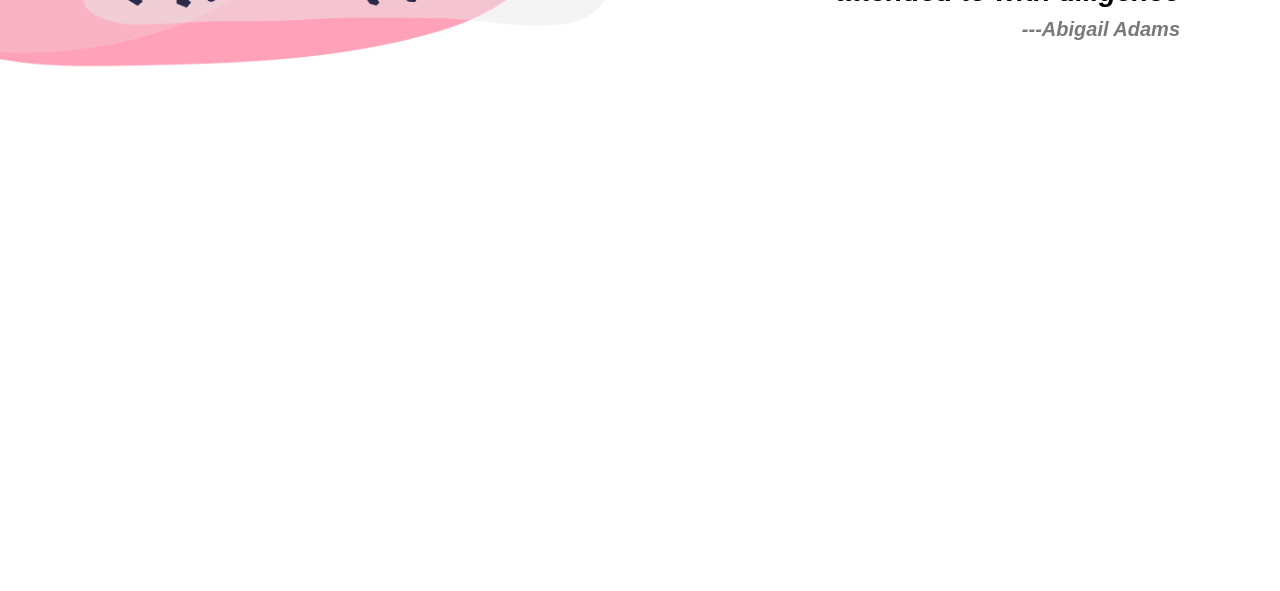
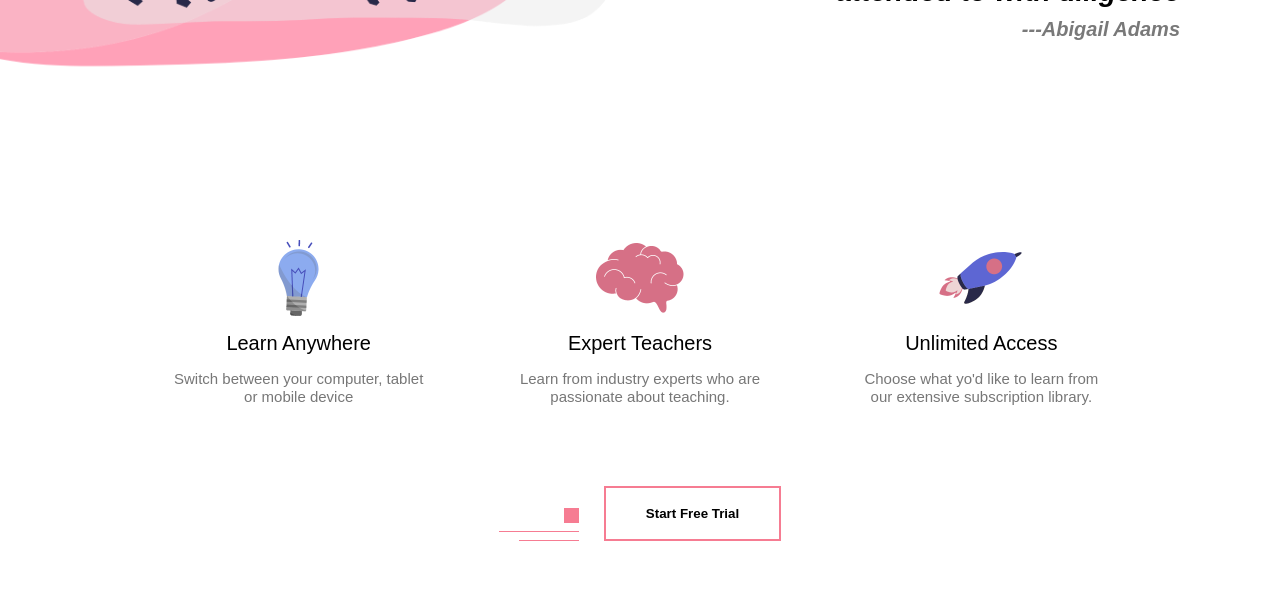
Before and after one commit to masrufjaman/Online-Learning-Management-System, a PHP site: page / in a window 1280 px wide. Shown: the part 1338-1929 px from the top of the page. Before the commit the page ends 1405 px from the top, so only its background shows below. Run offline with PHP 8.4, Linux system fonts and the light colour scheme.

Commit message:
added features

```diff
--- a/assets/css/style.css
+++ b/assets/css/style.css
@@ -132,3 +132,40 @@ nav ul li a {
   font-style: italic;
   color: #797979;
 }
+
+/* Features Section */
+#features {
+  padding-top: 50px;
+  padding-bottom: 50px;
+}
+.feature-row {
+  width: 80%;
+  margin: auto;
+  display: flex;
+  align-items: center;
+  justify-content: space-around;
+  flex-wrap: wrap;
+}
+.feature-col {
+  flex-basis: 25%;
+  text-align: center;
+}
+.feature-col img {
+  width: 100px;
+}
+.feature-col h4 {
+  margin-bottom: 15px;
+  font-size: 20px;
+  font-weight: 400;
+}
+.feature-btn {
+  margin: 80px auto 0;
+  display: flex;
+  align-items: flex-end;
+  justify-content: center;
+}
+.feature-btn .line {
+  text-align: right;
+  display: inline-block;
+  margin-right: 25px;
+}
--- a/index.php
+++ b/index.php
@@ -23,6 +23,7 @@
                     laudantium sequi sapiente ratione maiores ex possimus quibusdam
                     maxime. Distinctio mollitia illum nesciunt cupiditate tenetur.
                 </p>
+                <!-- common button -->
                 <button class="common-btn">Read More</button>
                 <!-- 2line & a box -->
                 <div class="line">
@@ -87,6 +88,42 @@
     </section>
     <!-- ABOUT US End -->
 
+    <!-- Features Start -->
+    <section id="features">
+        <div class="feature-row">
+            <div class="feature-col">
+                <img src="./assets/img/pic-1.png" alt="" />
+                <h4>Learn Anywhere</h4>
+                <p>Switch between your computer, tablet or mobile device</p>
+            </div>
+            <div class="feature-col">
+                <img src="./assets/img/pic-2.png" alt="" />
+                <h4>Expert Teachers</h4>
+                <p>Learn from industry experts who are passionate about teaching.</p>
+            </div>
+            <div class="feature-col">
+                <img src="./assets/img/pic-3.png" alt="" />
+                <h4>Unlimited Access</h4>
+                <p>
+                    Choose what yo'd like to learn from our extensive subscription
+                    library.
+                </p>
+            </div>
+        </div>
+        <!-- Button -->
+        <div class="feature-btn">
+            <!-- 2line & a box -->
+            <div class="line">
+                <span class="line-1"></span><br />
+                <span class="line-2"></span><br />
+                <span class="line-3"></span>
+            </div>
+            <!-- common button -->
+            <button class="common-btn">Start Free Trial</button>
+        </div>
+    </section>
+    <!-- Features End -->
+
     <!-- JS Link -->
     <script src="./assets/js/main.js"></script>
 </body>
```
